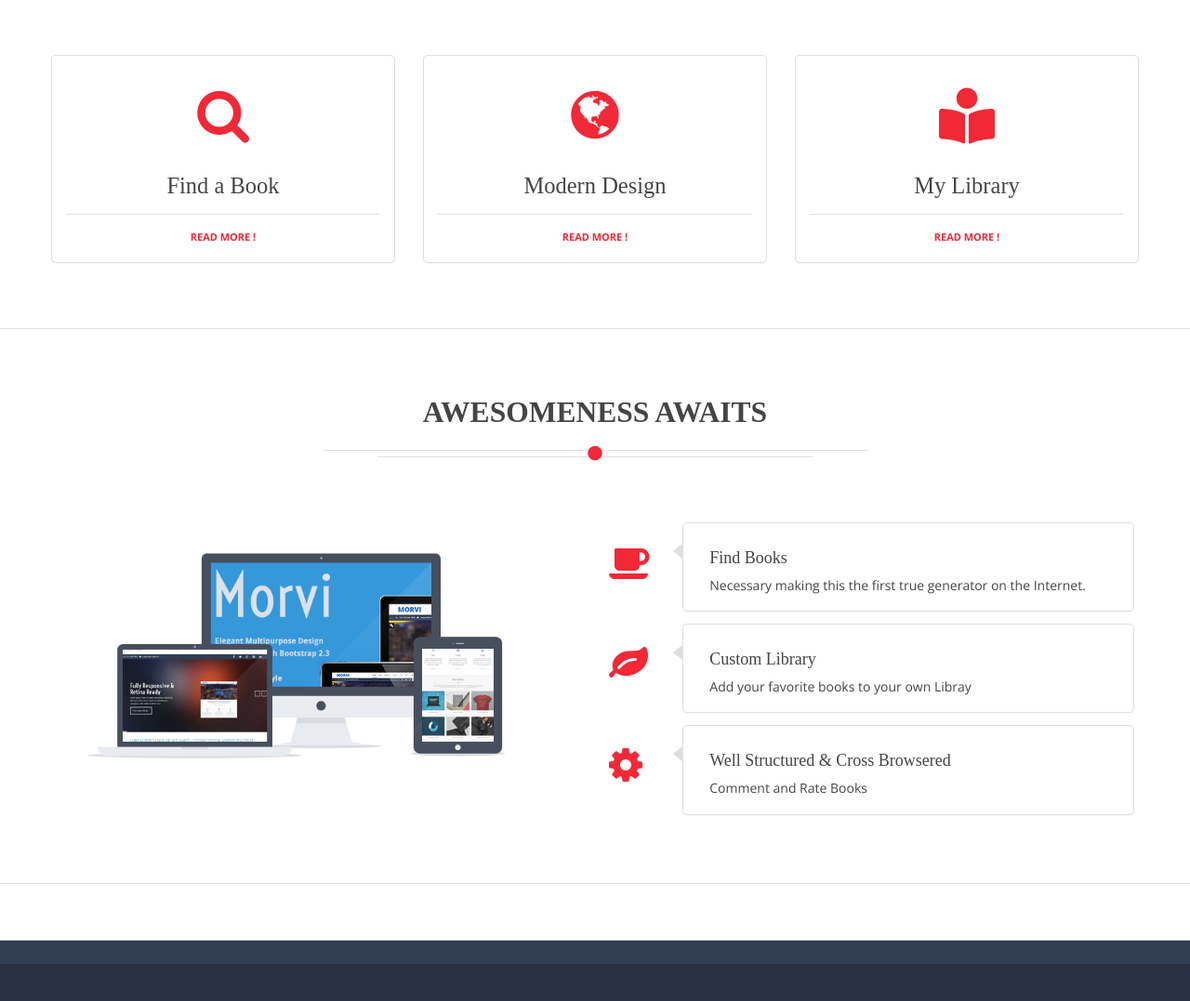
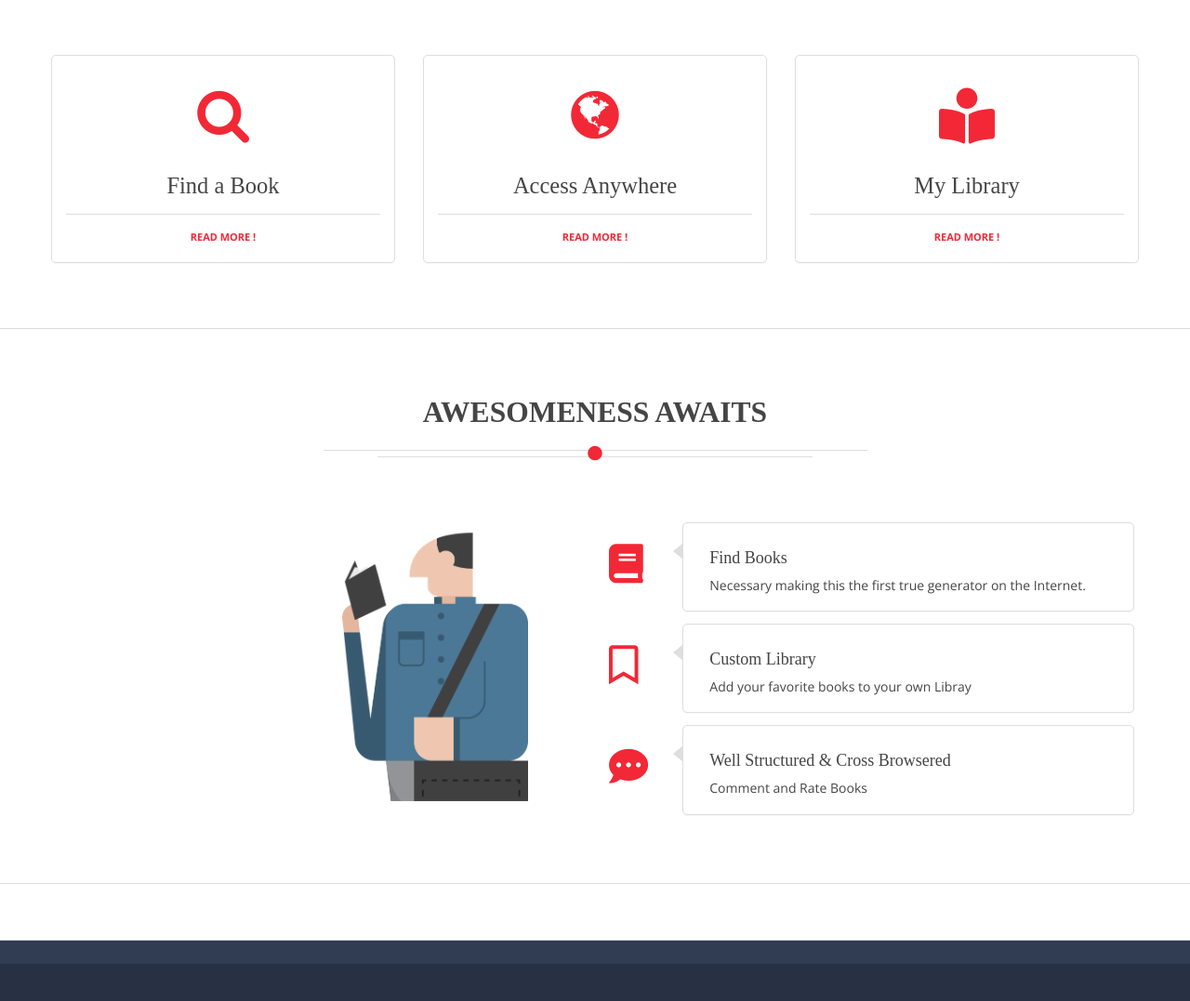
Before and after one commit to jmsredondo/flask-Team-Ling, a Flask app: template templates/landing/landing.html in a window 1280 px wide. Shown: the part 601-1678 px from the top of the page at 93% size. Run offline with Flask 2, Linux system fonts and the light colour scheme; the template is opened without the code that fills it, so the values that code supplies are empty; parts of the project's set-up code (start-up, migrations or seed data) failed here and were passed over; some libraries are stand-ins or nearby versions; some web fonts are replaced.

Commit message:
remove not needed tags

```diff
--- a/static/js/userFunction-flask.js
+++ b/static/js/userFunction-flask.js
@@ -172,17 +172,17 @@ function viewMyLibrary() {
                 <div class="meta">
                     <div class="photo"
                          style="background-image: url(${data[i].image})"></div>
-                    <ul class="details">
-                        <li class="author"><a href="#">Jane Doe</a></li>
-                        <li class="date">July. 15, 2015</li>
-                        <li class="tags">
-                            <ul>
-                                <li><a href="#">Learn</a></li>
-                                <li><a href="#">Code</a></li>
-                                <li><a href="#">JavaScript</a></li>
-                            </ul>
-                        </li>
-                    </ul>
+                    <!--<ul class="details">-->
+                        <!--<li class="author"><a href="#">Jane Doe</a></li>-->
+                        <!--<li class="date">July. 15, 2015</li>-->
+                        <!--<li class="tags">-->
+                            <!--<ul>-->
+                                <!--<li><a href="#">Learn</a></li>-->
+                                <!--<li><a href="#">Code</a></li>-->
+                                <!--<li><a href="#">JavaScript</a></li>-->
+                            <!--</ul>-->
+                        <!--</li>-->
+                    <!--</ul>-->
                 </div>
                 <div class="description">
                     <h1>${data[i].bookName}</h1>
--- a/static/landing/css/main.css
+++ b/static/landing/css/main.css
@@ -25,7 +25,7 @@ input[type="text"]:focus, input[type="email"]:focus, textarea:focus, select:focu
 	transition: border linear .2s, box-shadow linear .2s;
 }
 /*** Navbar ***/
-.navbar { Background: #fff; box-shadow: none}
+.navbar { Background: #fff; box-shadow: none; z-index: 99;}
 .navbar .btn-navbar {margin: 22px; border:none; padding: 9px 10px;}
 .navbar .btn-navbar:hover { background: rgba(0, 0, 0, 0.4);}
 .navbar-inner {	min-height: 40px; background-color: transparent; background-image:none;	filter: none; padding: 0 50px; border:none; -webkit-border-radius:0; -moz-box-shadow:none; box-shadow:none; }
--- a/templates/landing/landing.html
+++ b/templates/landing/landing.html
@@ -85,7 +85,7 @@
                 <div class="circle-1">
                     <i class="fa fa-globe icon"></i>
                 </div>
-                <h3>Modern Design</h3>
+                <h3>Access Anywhere</h3>
                 <hr>
                 <a href="#" class="color-2">Read More !</a>
             </div>
@@ -116,22 +116,22 @@
                 </div>
                 <div class="row-fluid">
                     <div class="span6 fade-in">
-                        <img src="/static/landing/image/layout.png">
+                        <img src="/static/landing/image/reader.png" style="height: 300px; float:right; margin-right: 10%;">
                     </div>
 
                     <div class="span6">
                         <ul class="view">
-                            <li class="left from-bottom"><i class="fa fa-coffee fa-3x"></i></li>
+                            <li class="left from-bottom"><i class="fas fa-book fa-3x"></i></li>
                             <li class="right from-bottom"><h4>Find Books</h4> Necessary making this the first true generator
                                 on the Internet.
                             </li>
 
-                            <li class="left from-bottom"><i class="fa fa-leaf fa-3x"></i></li>
+                            <li class="left from-bottom"><i class="far fa-bookmark fa-3x"></i></li>
                             <li class="right from-bottom"><h4> Custom Library</h4> Add your favorite books to your own
                                 Libray
                             </li>
 
-                            <li class="left from-bottom"><i class="fa fa-cog fa-3x"></i></li>
+                            <li class="left from-bottom"><i class="fas fa-comment-dots fa-3x"></i></li>
                             <li class="right from-bottom"><h4>Well Structured &amp; Cross Browsered</h4> Comment and Rate
                                 Books
                             </li>
--- a/templates/layouts/user_layout.html
+++ b/templates/layouts/user_layout.html
@@ -39,7 +39,10 @@
                     <ul class="nav pull-right">
                         <li><a href="/">Home</a></li>
                         <li><a href="/books">Books</a></li>
+                    {% if token is none %}
+                    {% else %}
                         <li><a href="/my_library">My Library</a></li>
+                    {% endif %}
                         <li><a href="#">Contact</a></li>
 
                         {% if token is none %}
```
Also changed, not shown: templates/registration.html (+12 -6 lines), static/landing/image/reader.png (added).
